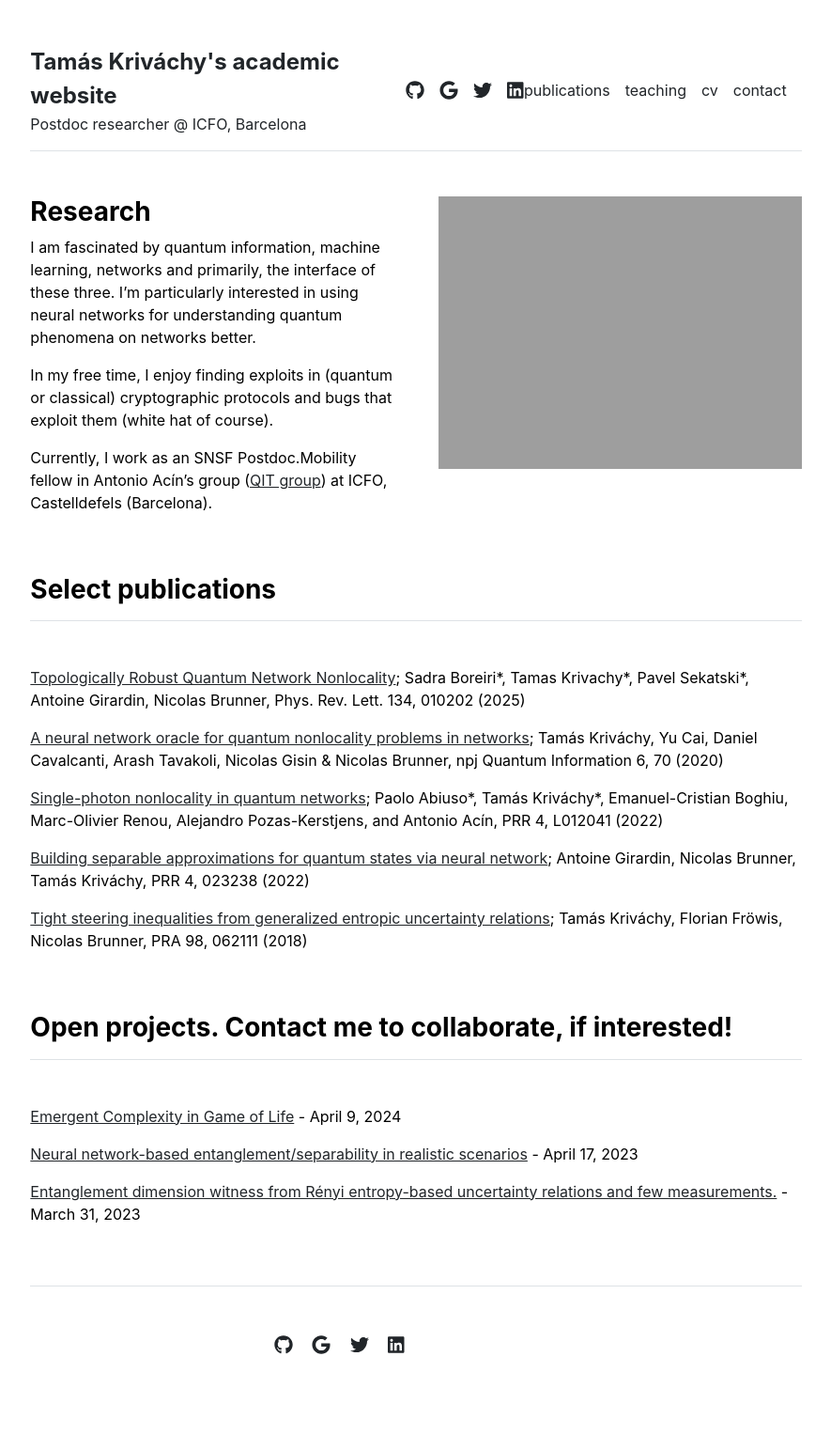
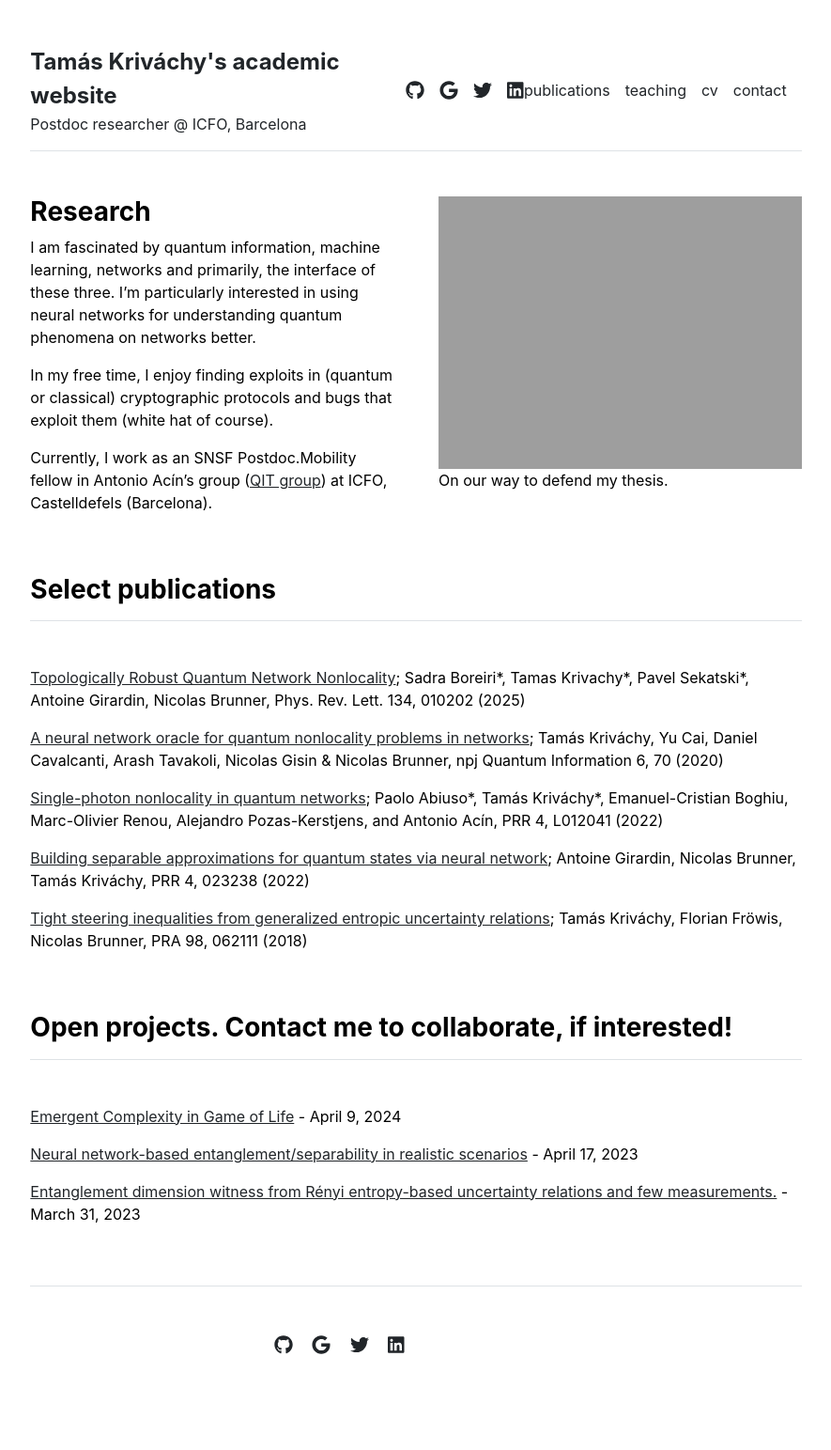
Before and after one commit to tkrivachy/tkrivachy.github.io, a Jekyll site: the page built from index.md, in a window 1280 px wide. Shown: the whole page at 94% size, without its empty margins (197-1082 px from the left). Built offline with Jekyll 4.4.1, drawn with Linux system fonts in a browser that asks for light colours.

Commit message:
Update home.html

```diff
--- a/_layouts/home.html
+++ b/_layouts/home.html
@@ -8,7 +8,10 @@ layout: default
     {{ content }}
   </div>
   <div class="col-md-6">
-    <img src="{{ site.github.url }}/assets/img/home.jpg" alt="Home" width="100%">
+    <figure>
+      <img src="{{ site.github.url }}/assets/img/home.jpg" alt="Home" width="100%">
+      <figcaption>On our way to defend my thesis.</figcaption>
+    </figure>
   </div>
 </div>
 
```
